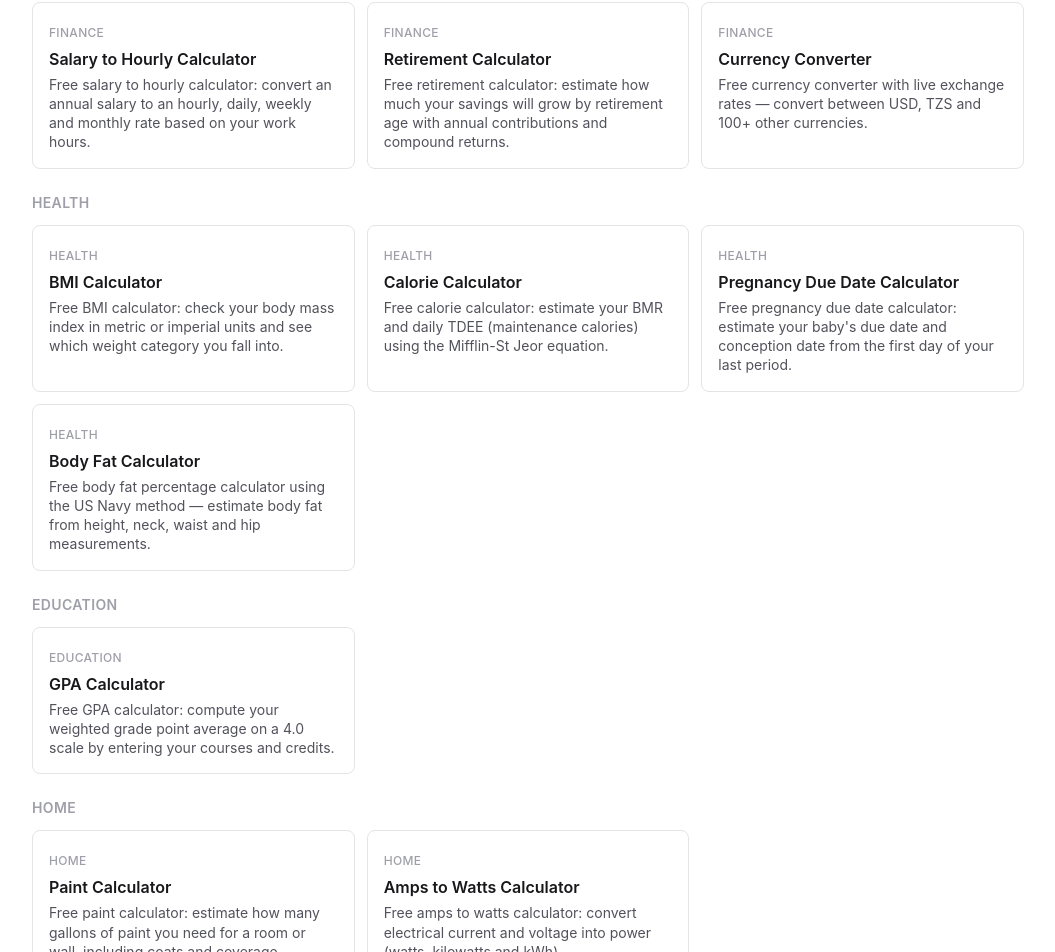
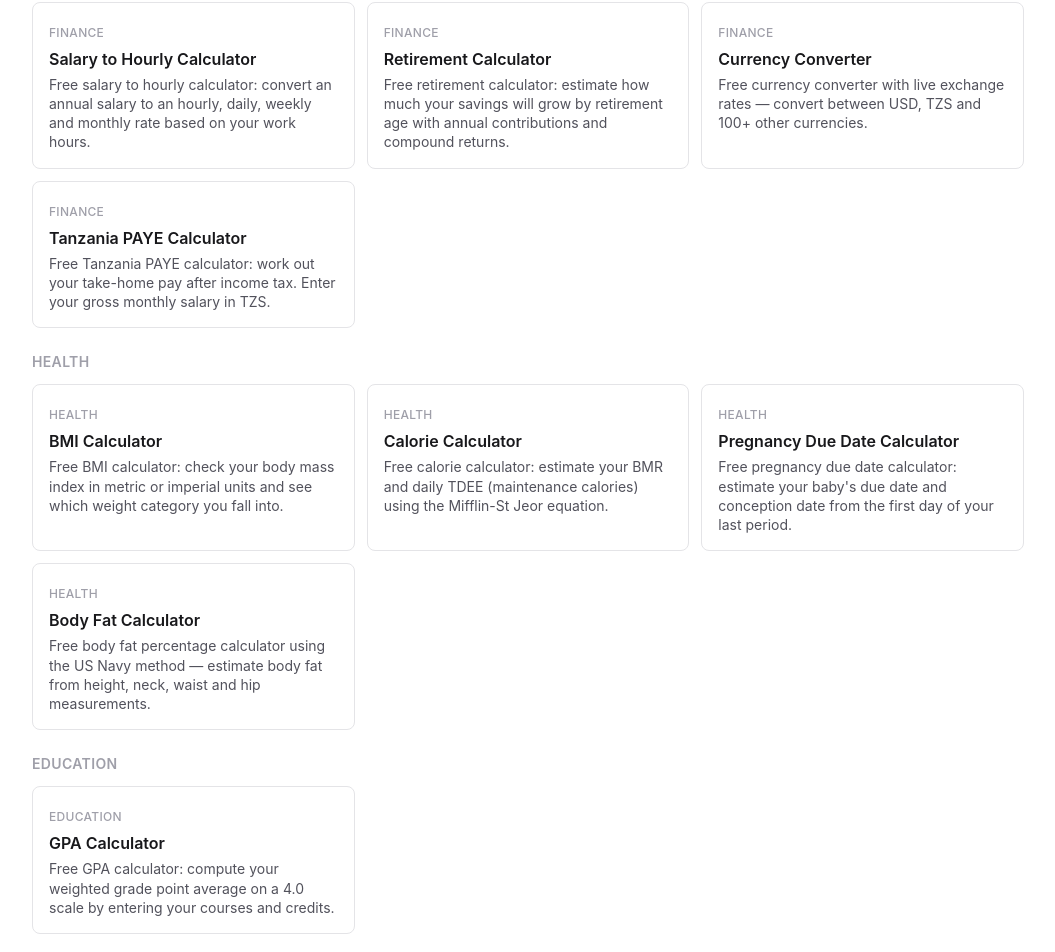
Before and after one commit to deltacotz/quickcalc, a Next.js app: page / in a window 1280 px wide. Shown: the part 1151-2103 px from the top of the page, without its empty margins (112-1167 px from the left). Built offline with nearby package versions, Linux system fonts and the light colour scheme.

Commit message:
Add Tanzania PAYE take-home calculator

```diff
--- a/app/tanzania/page.tsx
+++ b/app/tanzania/page.tsx
@@ -8,6 +8,7 @@ import { FaqSection } from "@/components/FaqSection";
 const MONEY = [
   { href: "/usd-to-tzs", title: "USD to TZS", desc: "US Dollar to Tanzanian Shilling" },
   { href: "/tzs-to-usd", title: "TZS to USD", desc: "Tanzanian Shilling to US Dollar" },
+  { href: "/tools/tanzania-paye-calculator", title: "Tanzania PAYE Calculator", desc: "Take-home pay after PAYE tax" },
   { href: "/tools/loan-calculator", title: "Loan Calculator", desc: "Monthly payments in TZS or USD" },
   { href: "/tools/salary-to-hourly-calculator", title: "Salary to Hourly", desc: "Convert a TZS salary to hourly pay" },
   { href: "/tools/mortgage-calculator", title: "Mortgage Calculator", desc: "Estimate monthly mortgage payments" },
--- a/content/tools.ts
+++ b/content/tools.ts
@@ -525,6 +525,32 @@ export const TOOLS: ToolContent[] = [
     ],
     related: ["age-calculator", "date-difference-calculator", "percentage-calculator"],
   },
+  {
+    slug: "tanzania-paye-calculator",
+    name: "Tanzania PAYE Calculator",
+    category: "Finance",
+    kind: "widget",
+    metaDescription:
+      "Free Tanzania PAYE calculator: work out your take-home pay after income tax. Enter your gross monthly salary in TZS.",
+    intro:
+      "Calculate your take-home pay in Tanzania after PAYE income tax. Enter your gross monthly salary in Tanzanian Shillings to see your monthly tax and net pay, based on the current TRA resident tax bands.",
+    howItWorks: {
+      formula: "Progressive bands: 0% ≤270k · 8% 270–520k · 20% 520–760k · 25% 760k–1M · 30% >1M (monthly)",
+      explanation:
+        "PAYE (Pay As You Earn) is withheld from employment income each month. Tax is calculated progressively: each band's rate applies only to income within that band. The first 270,000 TZS per month is tax-free.",
+    },
+    examples: [
+      { title: "Example", text: "A 1,000,000 TZS gross salary is taxed 128,000 TZS, giving about 872,000 TZS take-home per month." },
+    ],
+    faq: [
+      { q: "What is PAYE?", a: "Pay As You Earn is the income tax deducted from employment income every month before you're paid." },
+      { q: "What are the Tanzania PAYE tax bands?", a: "For residents: 0% up to 270,000 TZS, 8% on 270,001–520,000, 20% on 520,001–760,000, 25% on 760,001–1,000,000, and 30% above 1,000,000 TZS per month." },
+      { q: "Does this include NSSF and other deductions?", a: "No. This shows PAYE income tax only. NSSF (10% of salary) and other deductions are separate." },
+      { q: "What is the tax-free threshold in Tanzania?", a: "The first 270,000 TZS of monthly income is taxed at 0%." },
+    ],
+    disclaimers: ["financial"],
+    related: ["salary-to-hourly-calculator", "loan-calculator", "retirement-calculator"],
+  },
 ];
 
 export function getTool(slug: string): ToolContent | undefined {
--- a/lib/calculators/index.ts
+++ b/lib/calculators/index.ts
@@ -3,6 +3,7 @@ import { percentage, age, dateDifference, tip, discount, fuelCost, pregnancy } f
 import { mortgage, loan, compoundInterest, salaryToHourly, retirement } from "./finance";
 import { bmi, calorie, bodyFat } from "./health";
 import { paint, electrical } from "./home";
+import { tanzaniaPaye } from "./tanzania";
 
 export type { CalculatorSpec, CalcResult, FieldDef, Inputs } from "./types";
 
@@ -25,6 +26,7 @@ export const CALCULATORS: CalculatorSpec[] = [
   fuelCost,
   paint,
   electrical,
+  tanzaniaPaye,
 ];
 
 export function getCalculator(slug: string): CalculatorSpec | undefined {
--- /dev/null
+++ b/lib/calculators/tanzania.ts
@@ -0,0 +1,45 @@
+import type { CalculatorSpec, Inputs } from "./types";
+import { num } from "./types";
+import { formatCurrency } from "../currency";
+
+// Tanzania resident PAYE monthly bands (TZS). Verify against the latest TRA rates.
+const BANDS = [
+  { upTo: 270000, rate: 0 },
+  { upTo: 520000, rate: 0.08 },
+  { upTo: 760000, rate: 0.2 },
+  { upTo: 1000000, rate: 0.25 },
+  { upTo: Infinity, rate: 0.3 },
+];
+
+/** Monthly PAYE tax for a given gross monthly salary (progressive). */
+export function payeTax(monthlySalary: number): number {
+  let tax = 0;
+  let prev = 0;
+  for (const band of BANDS) {
+    if (monthlySalary > prev) {
+      const taxable = Math.min(monthlySalary, band.upTo) - prev;
+      tax += taxable * band.rate;
+    }
+    prev = band.upTo;
+  }
+  return tax;
+}
+
+export const tanzaniaPaye: CalculatorSpec = {
+  slug: "tanzania-paye-calculator",
+  fields: [
+    { id: "salary", label: "Gross monthly salary", type: "number", unit: "TSh", default: "1000000", min: 0, step: "1000" },
+  ],
+  compute: (inp: Inputs) => {
+    const salary = num(inp, "salary");
+    if (salary <= 0) return [{ label: "Error", value: "—", note: "Enter a positive salary." }];
+    const monthlyTax = payeTax(salary);
+    const netMonthly = salary - monthlyTax;
+    return [
+      { label: "Net (take-home) monthly", value: formatCurrency(netMonthly, "TZS"), highlight: true },
+      { label: "PAYE tax (monthly)", value: formatCurrency(monthlyTax, "TZS") },
+      { label: "Net (take-home) annual", value: formatCurrency(netMonthly * 12, "TZS") },
+      { label: "PAYE tax (annual)", value: formatCurrency(monthlyTax * 12, "TZS") },
+    ];
+  },
+};
```
Also changed, not shown: 2 other files (tests, documents, lock files or other folders).
